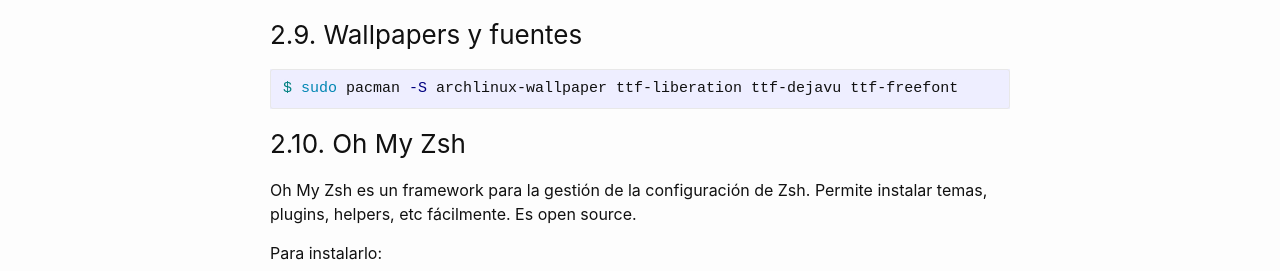
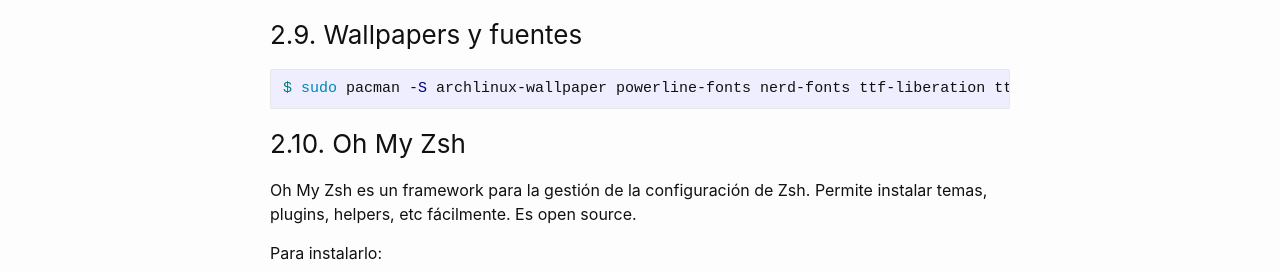
Before and after one commit to aduartem/aduartem.github.io, a Jekyll site: the page built from _posts/2022-06-26-guia-de-instalacion-de-arch-linux-2022.06.01-x86_64-UEFI.markdown, in a window 1280 px wide and 900 px high, scrolled down 10737 px. Shown: the part 180-451 px from the top of the window. Built offline with Jekyll 4.4.1, drawn with Linux system fonts in a browser that asks for light colours.

Commit message:
update post

````diff
--- a/_posts/2022-06-26-guia-de-instalacion-de-arch-linux-2022.06.01-x86_64-UEFI.markdown
+++ b/_posts/2022-06-26-guia-de-instalacion-de-arch-linux-2022.06.01-x86_64-UEFI.markdown
@@ -558,7 +558,7 @@
 ### 2.9. Wallpapers y fuentes
 
 ```sh
-$ sudo pacman -S archlinux-wallpaper ttf-liberation ttf-dejavu ttf-freefont
+$ sudo pacman -S archlinux-wallpaper powerline-fonts nerd-fonts ttf-liberation ttf-dejavu ttf-freefont
 ```
 
 ### 2.10. Oh My Zsh
````
